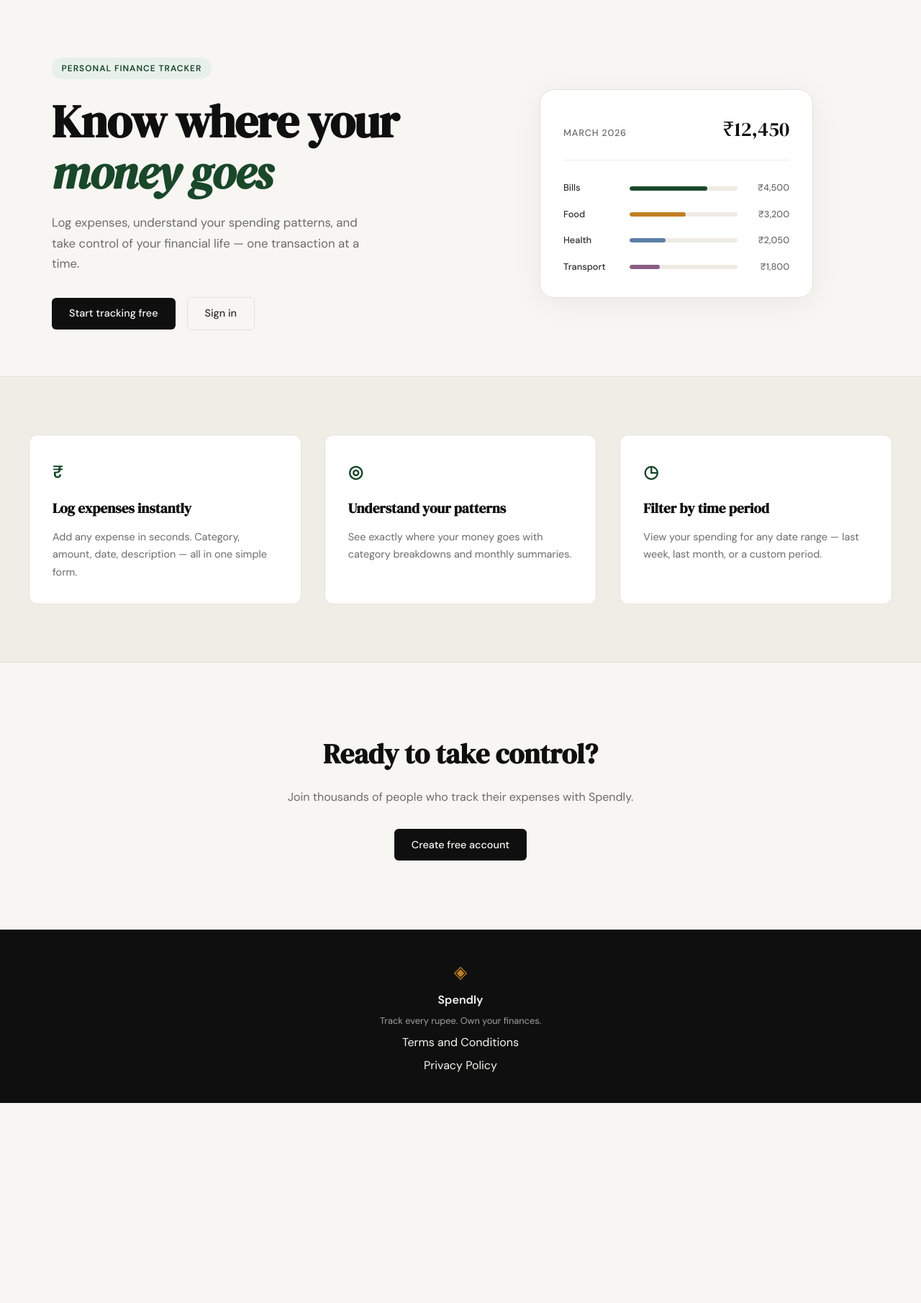
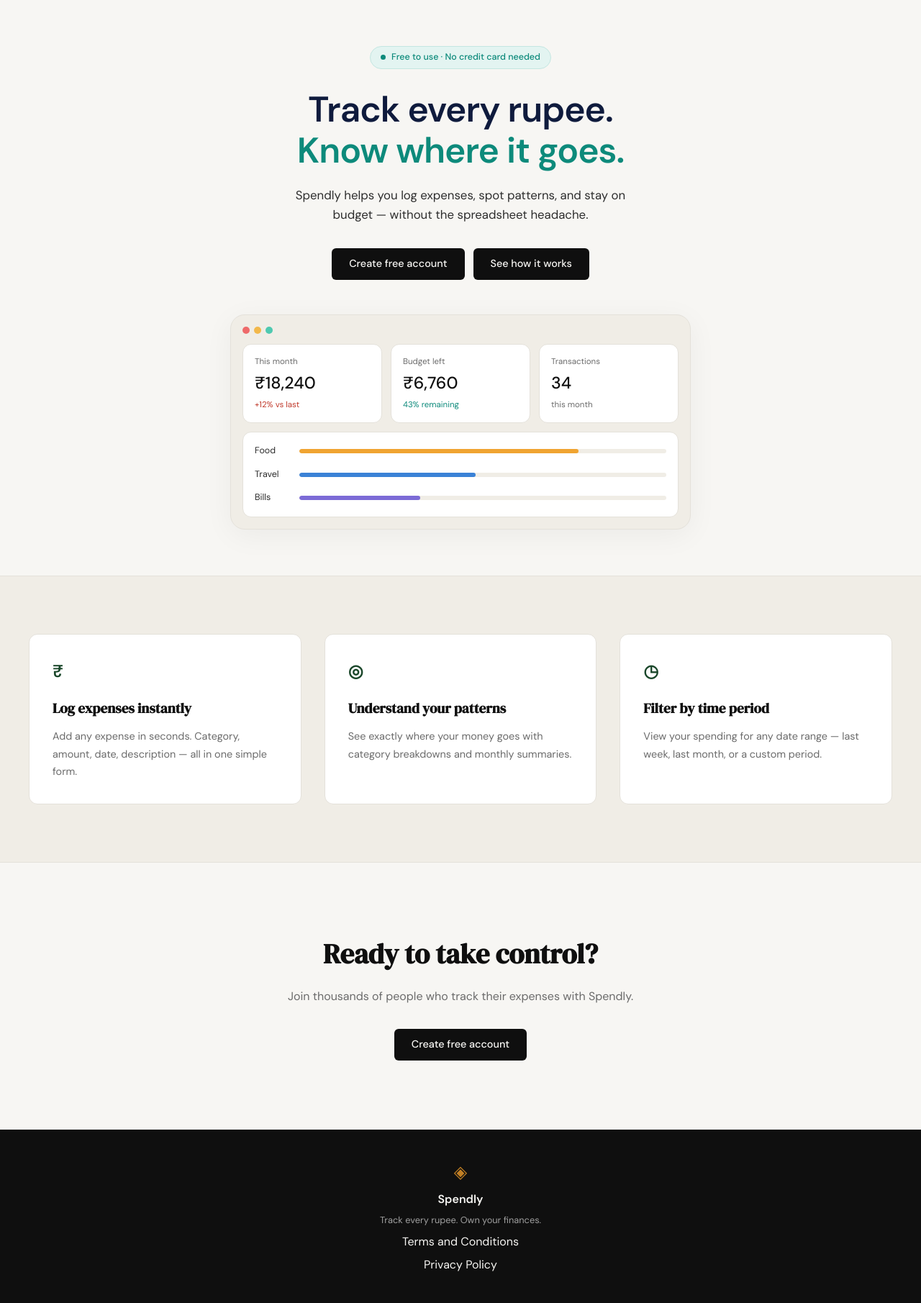
Before and after one commit to parimalmahindrakar/SpendlyClaudeCode, a Flask app: page / in a window 1280 px wide. Shown: the part 61-1872 px from the top of the page at 72% size. Before the commit the page ends 1594 px from the top, so only its background shows below. Run offline with Flask 3, Linux system fonts and the light colour scheme.

Commit message:
landing: redesign hero section to match mockup

```diff
--- a/app.py
+++ b/app.py
@@ -25,6 +25,11 @@ def login():
 @app.route("/terms")
 def terms():
     return render_template("terms.html")
+
+
+@app.route("/privacy")
+def privacy():
+    return render_template("privacy.html")
 
 
 # ------------------------------------------------------------------ #
--- a/static/css/style.css
+++ b/static/css/style.css
@@ -124,137 +124,164 @@ a { color: inherit; text-decoration: none; }
 /* ------------------------------------------------------------------ */
 
 .hero {
-    padding: 5rem 2rem 4rem;
-    display: grid;
-    grid-template-columns: 1fr 1fr;
-    gap: 4rem;
-    align-items: center;
-    max-width: var(--max-width);
+    --hero-teal: #0d8a7b;
+    --hero-teal-light: #e3f4f1;
+    padding: 4rem 2rem 4rem;
+    max-width: 880px;
     margin: 0 auto;
+    text-align: center;
 }
 
 .hero-badge {
-    display: inline-block;
-    background: var(--accent-light);
-    color: var(--accent);
-    font-size: 0.75rem;
-    font-weight: 600;
-    letter-spacing: 0.08em;
-    text-transform: uppercase;
-    padding: 0.35rem 0.85rem;
+    display: inline-flex;
+    align-items: center;
+    gap: 0.5rem;
+    background: var(--hero-teal-light);
+    color: var(--hero-teal);
+    border: 1px solid #c4e6e1;
+    font-size: 0.78rem;
+    font-weight: 500;
+    padding: 0.3rem 0.85rem;
     border-radius: 999px;
-    margin-bottom: 1.5rem;
+    margin-bottom: 1.75rem;
+}
+
+.hero-badge-dot {
+    width: 7px;
+    height: 7px;
+    border-radius: 50%;
+    background: var(--hero-teal);
 }
 
 .hero-title {
-    font-family: var(--font-display);
-    font-size: clamp(2.5rem, 5vw, 4rem);
-    line-height: 1.1;
+    font-family: var(--font-body);
+    font-weight: 600;
+    font-size: clamp(2.2rem, 5vw, 3.1rem);
+    line-height: 1.15;
     letter-spacing: -0.02em;
-    color: var(--ink);
+    color: #0f1b3d;
     margin-bottom: 1.25rem;
 }
 
 .hero-title em {
-    font-style: italic;
-    color: var(--accent);
+    font-style: normal;
+    color: var(--hero-teal);
 }
 
 .hero-subtitle {
     font-size: 1.05rem;
-    color: var(--ink-muted);
-    line-height: 1.7;
-    max-width: 460px;
-    margin-bottom: 2rem;
+    color: var(--ink-soft);
+    line-height: 1.65;
+    max-width: 480px;
+    margin: 0 auto 2rem;
 }
 
 .hero-actions {
     display: flex;
-    gap: 1rem;
+    gap: 0.75rem;
     align-items: center;
+    justify-content: center;
 }
 
 /* ------------------------------------------------------------------ */
-/* Mock card (hero visual)                                             */
+/* Mock dashboard (hero visual)                                        */
 /* ------------------------------------------------------------------ */
 
 .hero-visual {
     display: flex;
     justify-content: center;
+    margin-top: 3rem;
 }
 
 .mock-card {
+    background: var(--paper-warm);
+    border: 1px solid var(--border);
+    border-radius: var(--radius-lg);
+    padding: 1rem;
+    width: 100%;
+    max-width: 640px;
+    text-align: left;
+    box-shadow: 0 8px 40px rgba(0,0,0,0.05);
+}
+
+.mock-window-dots {
+    display: flex;
+    gap: 6px;
+    margin-bottom: 0.9rem;
+}
+
+.mock-dot { width: 10px; height: 10px; border-radius: 50%; }
+.mock-dot-red { background: #ee6a6a; }
+.mock-dot-yellow { background: #f2b84b; }
+.mock-dot-green { background: #4ec9b0; }
+
+.mock-stats {
+    display: grid;
+    grid-template-columns: repeat(3, 1fr);
+    gap: 0.75rem;
+    margin-bottom: 0.75rem;
+}
+
+.mock-stat {
+    display: flex;
+    flex-direction: column;
+    gap: 0.15rem;
     background: var(--paper-card);
     border: 1px solid var(--border);
-    border-radius: var(--radius-lg);
-    padding: 2rem;
-    width: 100%;
-    max-width: 380px;
-    box-shadow: 0 8px 40px rgba(0,0,0,0.06);
+    border-radius: var(--radius-md);
+    padding: 0.9rem 1rem;
 }
 
-.mock-card-header {
-    display: flex;
-    justify-content: space-between;
-    align-items: baseline;
-    margin-bottom: 1.75rem;
-    padding-bottom: 1.25rem;
-    border-bottom: 1px solid var(--border-soft);
-}
+.mock-stat-label { font-size: 0.72rem; color: var(--ink-muted); }
 
-.mock-label {
-    font-size: 0.8rem;
+.mock-stat-value {
+    font-size: 1.45rem;
     font-weight: 500;
-    color: var(--ink-muted);
-    text-transform: uppercase;
-    letter-spacing: 0.06em;
-}
-
-.mock-total {
-    font-family: var(--font-display);
-    font-size: 1.75rem;
     color: var(--ink);
 }
 
-.mock-bars { display: flex; flex-direction: column; gap: 1rem; }
+.mock-stat-note { font-size: 0.72rem; color: var(--ink-muted); }
+.mock-stat-note-neg { color: var(--danger); }
+.mock-stat-note-pos { color: var(--hero-teal); }
+
+.mock-bars {
+    display: flex;
+    flex-direction: column;
+    gap: 0.8rem;
+    background: var(--paper-card);
+    border: 1px solid var(--border);
+    border-radius: var(--radius-md);
+    padding: 1rem;
+}
 
 .mock-bar-row {
     display: grid;
-    grid-template-columns: 80px 1fr 60px;
+    grid-template-columns: 50px 1fr;
     align-items: center;
     gap: 0.75rem;
 }
 
 .mock-cat {
-    font-size: 0.8rem;
-    font-weight: 500;
+    font-size: 0.78rem;
     color: var(--ink-soft);
 }
 
 .mock-bar-track {
     height: 6px;
-    background: var(--border-soft);
+    background: var(--paper-warm);
     border-radius: 999px;
     overflow: hidden;
 }
 
 .mock-bar {
     height: 100%;
-    background: var(--accent);
+    background: #f0a431;
     border-radius: 999px;
     transition: width 0.6s ease;
 }
 
-.mock-bar-2 { background: var(--accent-2); }
-.mock-bar-3 { background: #5b7fa6; }
-.mock-bar-4 { background: #8b5e83; }
-
-.mock-amt {
-    font-size: 0.8rem;
-    font-weight: 500;
-    color: var(--ink-muted);
-    text-align: right;
-}
+.mock-bar-2 { background: #3b82d6; }
+.mock-bar-3 { background: #7c6bd6; }
 
 /* ------------------------------------------------------------------ */
 /* Buttons                                                             */
@@ -569,19 +596,13 @@ a { color: inherit; text-decoration: none; }
 /* ------------------------------------------------------------------ */
 
 @media (max-width: 900px) {
-    .hero {
-        grid-template-columns: 1fr;
-        text-align: center;
-    }
-
-    .hero-subtitle { max-width: 100%; }
-    .hero-actions { justify-content: center; }
-    .hero-visual { display: none; }
 
     .features-inner { grid-template-columns: 1fr; }
 }
 
 @media (max-width: 600px) {
     .nav-links a:not(.nav-cta) { display: none; }
-    .hero { padding: 3rem 1rem 2rem; }
+    .hero { padding: 2.5rem 1rem 2rem; }
+    .hero-actions { flex-direction: column; }
+    .mock-stats { grid-template-columns: 1fr; }
 }
--- a/templates/base.html
+++ b/templates/base.html
@@ -35,7 +35,7 @@
             <span class="footer-name">Spendly</span>
             <p class="footer-copy">Track every rupee. Own your finances.</p>
             <a href="{{ url_for('terms') }}">Terms and Conditions</a>
-            <a href="#">Privacy Policy</a>
+            <a href="{{ url_for('privacy') }}">Privacy Policy</a>
         </div>
     </footer>
 
--- a/templates/landing.html
+++ b/templates/landing.html
@@ -6,55 +6,56 @@
 
 <section class="hero">
     <div class="hero-inner">
-        <div class="hero-badge">Personal Finance Tracker</div>
+        <div class="hero-badge"><span class="hero-badge-dot"></span>Free to use · No credit card needed</div>
         <h1 class="hero-title">
-            Know where your<br>
-            <em>money goes</em>
+            Track every rupee.<br>
+            <em>Know where it goes.</em>
         </h1>
         <p class="hero-subtitle">
-            Log expenses, understand your spending patterns,
-            and take control of your financial life —
-            one transaction at a time.
+            Spendly helps you log expenses, spot patterns, and stay
+            on budget — without the spreadsheet headache.
         </p>
         <div class="hero-actions">
-            <a href="{{ url_for('register') }}" class="btn-primary">Start tracking free</a>
-            <a href="{{ url_for('login') }}" class="btn-ghost">Sign in</a>
+            <a href="{{ url_for('register') }}" class="btn-primary">Create free account</a>
+            <a href="#features" class="btn-primary">See how it works</a>
         </div>
     </div>
     <div class="hero-visual">
         <div class="mock-card">
-            <div class="mock-card-header">
-                <span class="mock-label">March 2026</span>
-                <span class="mock-total">₹12,450</span>
+            <div class="mock-window-dots">
+                <span class="mock-dot mock-dot-red"></span>
+                <span class="mock-dot mock-dot-yellow"></span>
+                <span class="mock-dot mock-dot-green"></span>
+            </div>
+            <div class="mock-stats">
+                <div class="mock-stat">
+                    <span class="mock-stat-label">This month</span>
+                    <span class="mock-stat-value">₹18,240</span>
+                    <span class="mock-stat-note mock-stat-note-neg">+12% vs last</span>
+                </div>
+                <div class="mock-stat">
+                    <span class="mock-stat-label">Budget left</span>
+                    <span class="mock-stat-value">₹6,760</span>
+                    <span class="mock-stat-note mock-stat-note-pos">43% remaining</span>
+                </div>
+                <div class="mock-stat">
+                    <span class="mock-stat-label">Transactions</span>
+                    <span class="mock-stat-value">34</span>
+                    <span class="mock-stat-note">this month</span>
+                </div>
             </div>
             <div class="mock-bars">
                 <div class="mock-bar-row">
-                    <span class="mock-cat">Bills</span>
-                    <div class="mock-bar-track">
-                        <div class="mock-bar" style="width: 72%"></div>
-                    </div>
-                    <span class="mock-amt">₹4,500</span>
+                    <span class="mock-cat">Food</span>
+                    <div class="mock-bar-track"><div class="mock-bar" style="width: 76%"></div></div>
                 </div>
                 <div class="mock-bar-row">
-                    <span class="mock-cat">Food</span>
-                    <div class="mock-bar-track">
-                        <div class="mock-bar mock-bar-2" style="width: 52%"></div>
-                    </div>
-                    <span class="mock-amt">₹3,200</span>
+                    <span class="mock-cat">Travel</span>
+                    <div class="mock-bar-track"><div class="mock-bar mock-bar-2" style="width: 48%"></div></div>
                 </div>
                 <div class="mock-bar-row">
-                    <span class="mock-cat">Health</span>
-                    <div class="mock-bar-track">
-                        <div class="mock-bar mock-bar-3" style="width: 33%"></div>
-                    </div>
-                    <span class="mock-amt">₹2,050</span>
-                </div>
-                <div class="mock-bar-row">
-                    <span class="mock-cat">Transport</span>
-                    <div class="mock-bar-track">
-                        <div class="mock-bar mock-bar-4" style="width: 28%"></div>
-                    </div>
-                    <span class="mock-amt">₹1,800</span>
+                    <span class="mock-cat">Bills</span>
+                    <div class="mock-bar-track"><div class="mock-bar mock-bar-3" style="width: 33%"></div></div>
                 </div>
             </div>
         </div>
```
Also changed, not shown: templates/privacy.html (added, +31 -0 lines).
